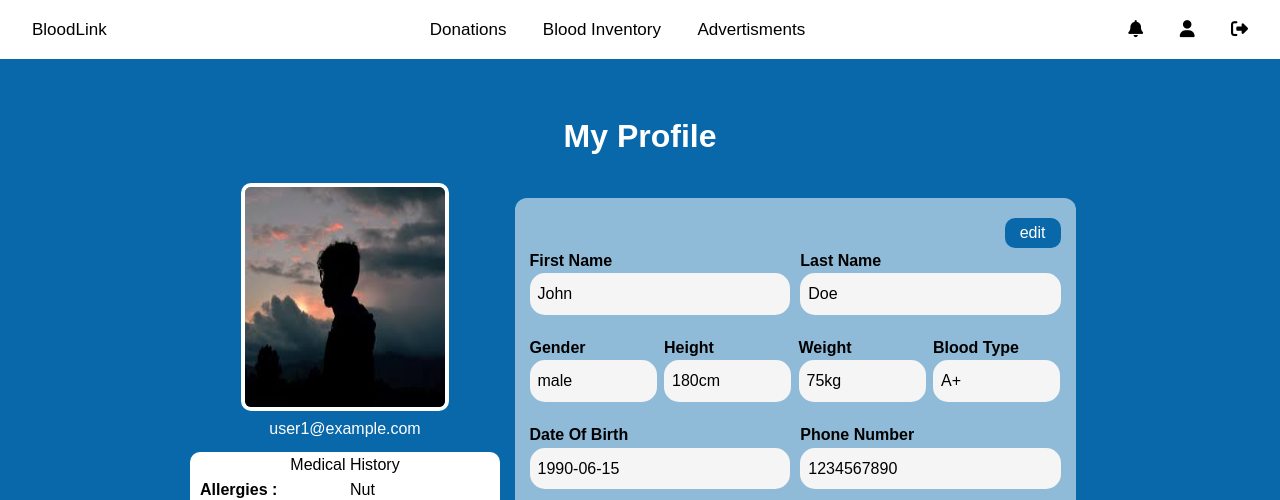
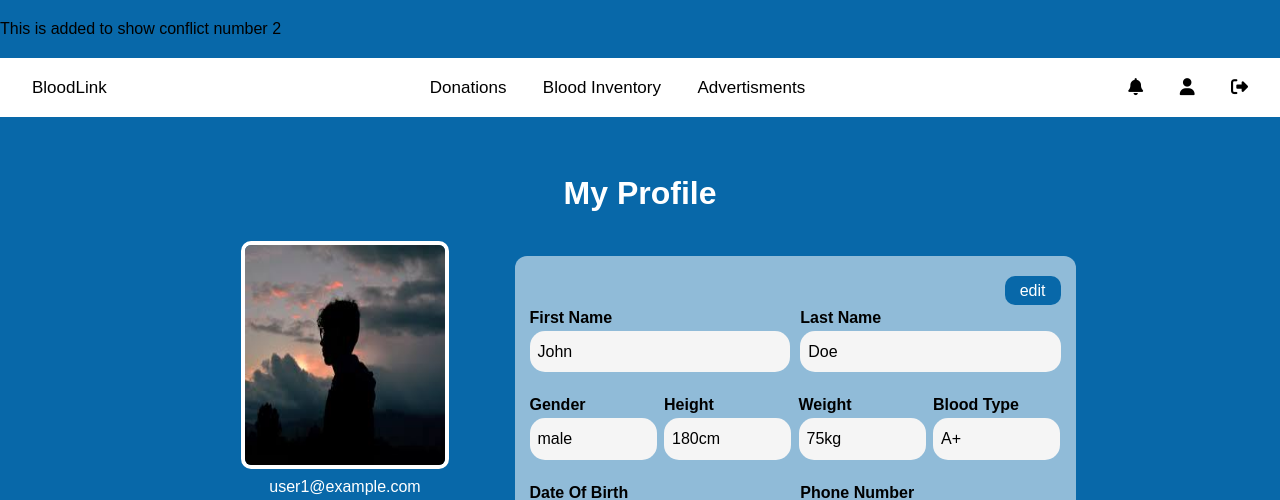
Before and after one commit to Radixactivetea/BloodLink, a PHP site: page /profile/profile.php in a window 1280 px wide. Shown: the top 500 px of the page. Run offline with PHP 8.4, Linux system fonts and the light colour scheme; the visitor is signed in with stand-in values (Sample User, id 1); data comes from the database, SQL or seed files in the repository; some libraries are stand-ins or nearby versions.

Commit message:
Update profile.php to show conflict number 2

```diff
--- a/profile/profile.php
+++ b/profile/profile.php
@@ -7,6 +7,7 @@ include('../config.php');
 
 <head>
     <title>BloodLink</title>
+    <p>This is added to show conflict number 2</p>
     <meta name="viewport" content="width=device-width,  initial-scale=1.0">
     <link rel="stylesheet" href="../css/nav_footer.css">
     <link rel="stylesheet" href="css/style.css">
```
